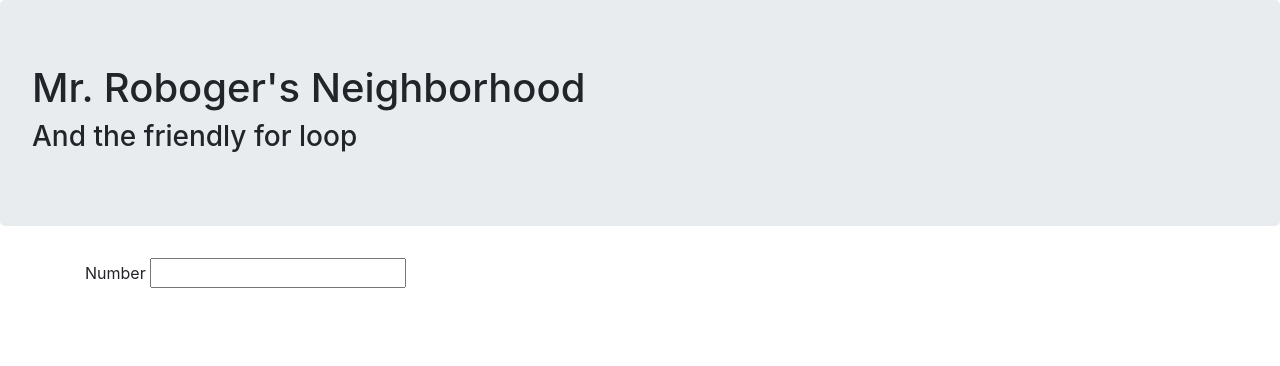
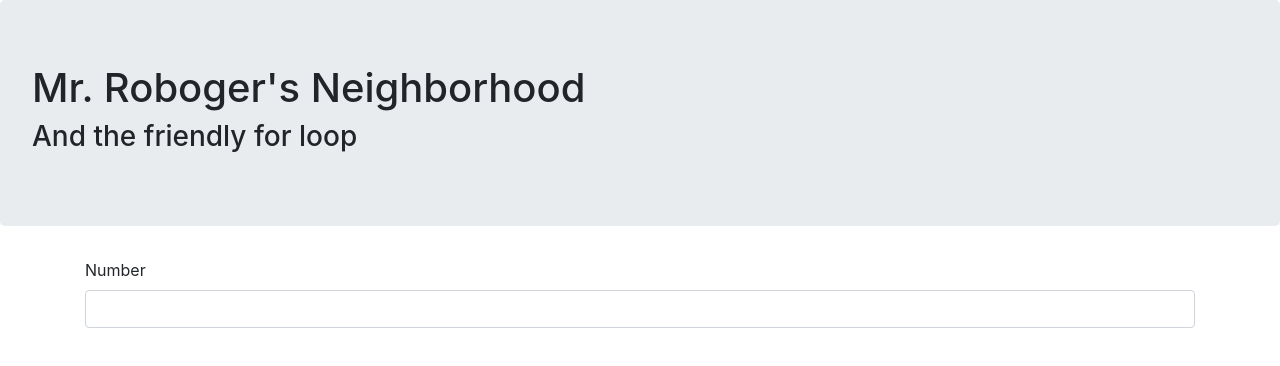
Before and after one commit to nicholassull/mr-robogers, a plain HTML site: page index.html in a window 1280 px wide. Drawn offline with Linux system fonts and the light colour scheme.

```diff
--- a/index.html
+++ b/index.html
@@ -13,11 +13,12 @@
     <h3>And the friendly for loop</h3>
   </header>
   <div class="container">
-    <form>
+    <form id="input-form">
       <div class="form-group">
         <label for="input-number">Number</label>
-        <input id="input-number" type="text">
+        <input id="input-number" class="form-control" type="text">
       </div>
+
     </form>
   </div>
 </body>
--- a/js/scripts.js
+++ b/js/scripts.js
@@ -27,5 +27,5 @@ function friendlyRobot (numberArray) {
 
 // === User Logic ===
 $(document).ready(function() {
-
+  $
 })
```
Also changed, not shown: 1 other file.
